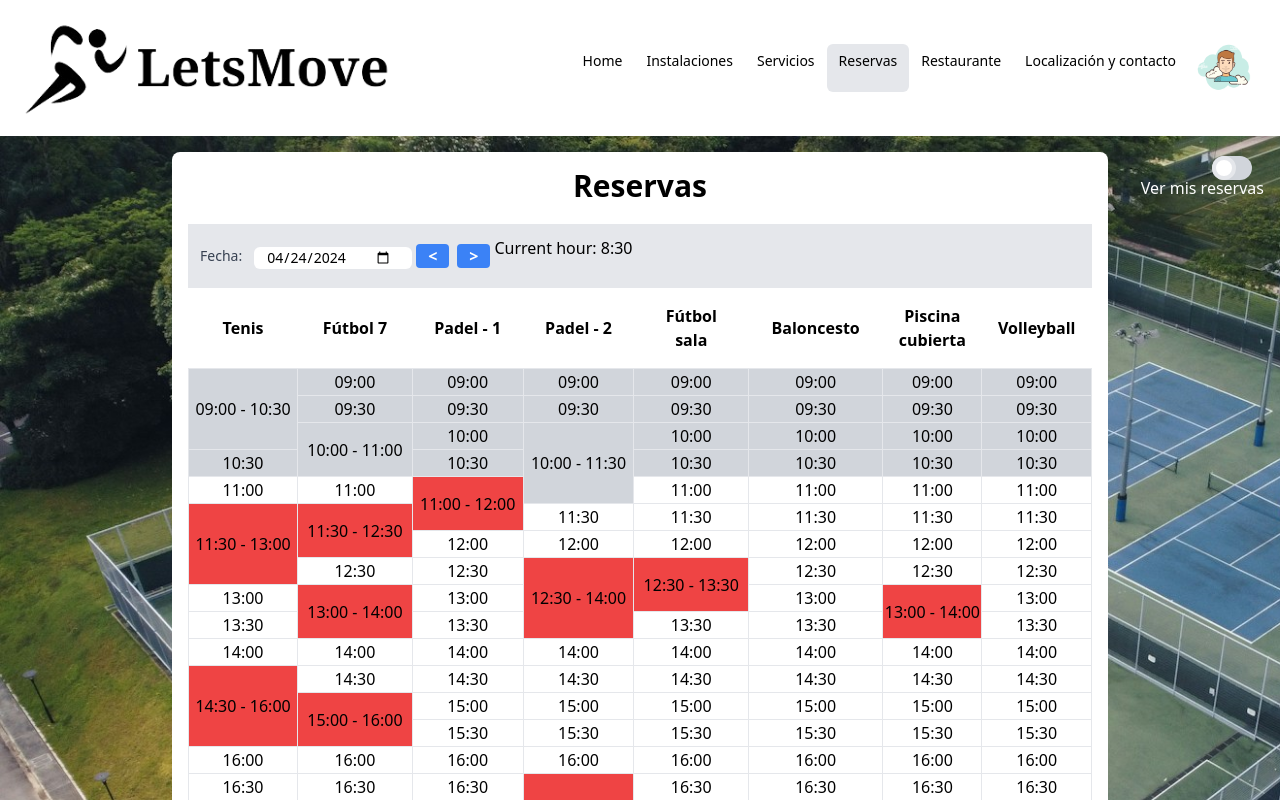
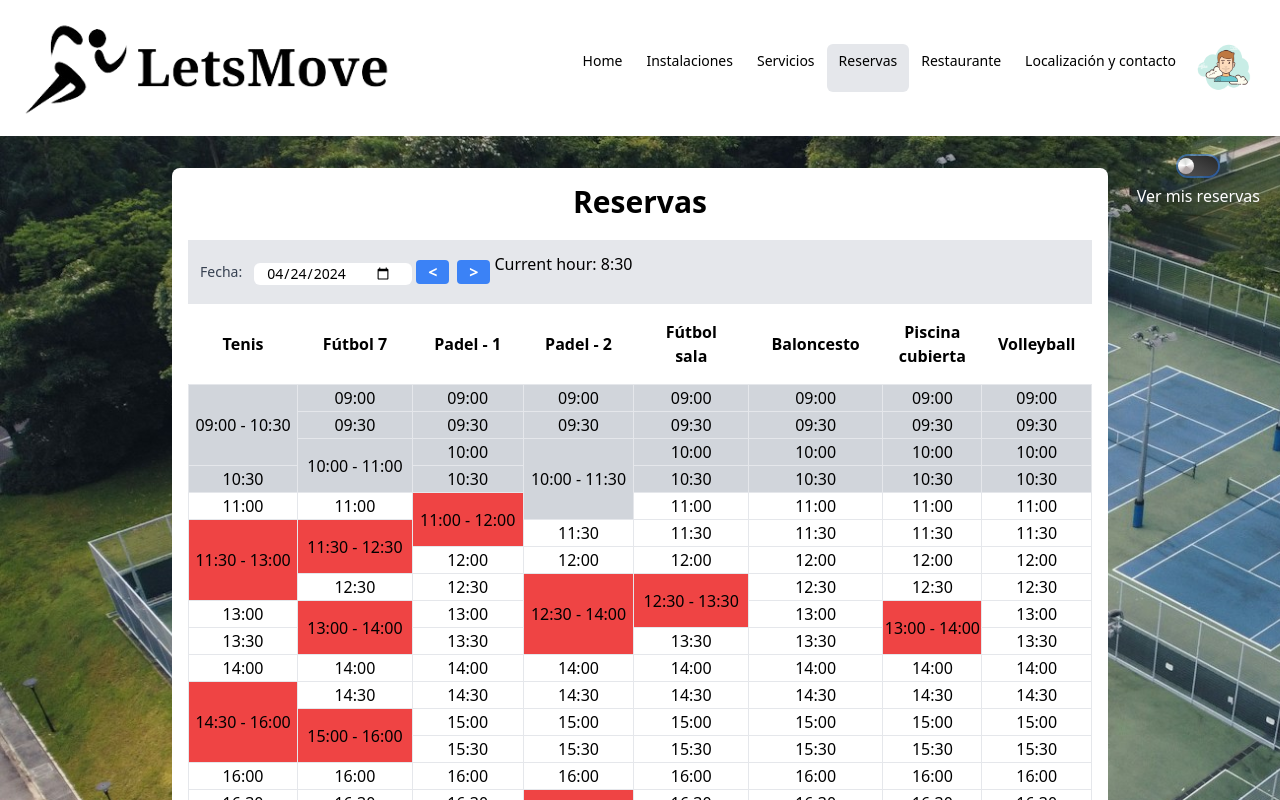
Before and after one commit to Ruben-Maalox/React-reservas-deportivas, a React (Vite) app: page /reservas in a window 1280 px wide. Shown: the top 800 px of the page. Built offline with nearby package versions, Linux system fonts and the light colour scheme; sample sign-in values are in the browser's storage.

Commit message:
feat: update toggle

```diff
--- a/src/components/OwnReservations.tsx
+++ b/src/components/OwnReservations.tsx
@@ -49,7 +49,7 @@ export default function OwnReservations() {
 
   return (
     <>
-     <div className="w-full md:w-2/3 lg:w-3/4 mx-auto rounded-lg overflow-x-auto">
+     <div className="w-full md:w-2/3 lg:w-3/4 mx-auto rounded-lg overflow-x-auto ">
   <table className="min-w-full divide-y divide-gray-200">
         <thead className="bg-gray-50">
           <tr>
@@ -86,7 +86,7 @@ export default function OwnReservations() {
                   <td className="px-6 py-4 whitespace-nowrap text-center">{duracion}</td>
                   <td className="px-6 py-4 whitespace-nowrap text-center">{importe}€</td>
                   <td className="flex flex-row px-6 py-4 whitespace-nowrap text-center">
-                    <div className="flex pl-16">
+                    <div className="flex pl-4">
                       {differenceInHours > 12 &&
                         <img src="src/assets/icons/delete.svg" alt="Delete icon" className="w-10 h10 cursor-pointer" onClick={() => deleteReservation(id)} />
                       }
--- a/src/components/ReservationsTable.tsx
+++ b/src/components/ReservationsTable.tsx
@@ -168,7 +168,7 @@ export default function ReservationsTable() {
   return (
     <>
       {installations && (
-        <div className="w-full md:w-2/3 lg:w-3/4 mx-auto bg-white rounded-lg p-4">
+        <div className="w-full md:w-2/3 lg:w-3/4 mx-auto bg-white rounded-lg p-4 ">
           {showError && <ReservationsErrors />}
           <h1 className="font-bold text-center text-3xl mb-5">Reservas</h1>
           <div className="flex flex-col sm:flex-row bg-gray-200 items-center p-3">
--- a/src/pages/Reservas.tsx
+++ b/src/pages/Reservas.tsx
@@ -2,23 +2,43 @@ import { useState } from "react";
 import backgroundImage from "../assets/images/fondo-reservas.jpg";
 import ReservationsTable from "../components/ReservationsTable";
 import OwnReservations from "../components/OwnReservations";
-import "./Reservas.css"
+import "./Reservas.css";
 
 export default function Reservas() {
-  const [showOwnReservations, setShowOwnReservations] = useState<boolean>(false);
+  const [showOwnReservations, setShowOwnReservations] =
+    useState<boolean>(false);
 
   const handleCheckboxChange = (event: React.ChangeEvent<HTMLInputElement>) => {
     setShowOwnReservations(event.target.checked);
   };
   return (
     <>
-      <main style={{ backgroundImage: `url(${backgroundImage})` }} className="relative flex min-h-screen flex-col items-center p-4 bg-gray-100 text-black bg-no-repeat bg-cover">
-        <div className="absolute top-5 right-5 inline-block w-10 mr-2 align-middle select-none transition duration-500 ease-in">
+      <main
+        style={{ backgroundImage: `url(${backgroundImage})` }}
+        className="relative flex min-h-screen flex-col items-center p-4 bg-gray-100 text-black bg-no-repeat bg-cover pt-20 sm:pt-16 md:pt-8"
+      >
+        {/* <div className="absolute top-5 right-5 inline-block w-10 mr-2 align-middle select-none transition duration-500 ease-in ">
           <input type="checkbox" name="toggle" id="toggle" checked={showOwnReservations} onChange={handleCheckboxChange} className="toggle-checkbox absolute block w-6 h-6 rounded-full bg-white border-4 appearance-none cursor-pointer" />
           <label htmlFor="toggle" className="toggle-label block overflow-hidden h-6 rounded-full bg-gray-300 cursor-pointer"></label>
         </div>
-        <label htmlFor="toggle" className="text-white absolute top-10 right-4 text-gray-700 font-medium">
+        <label htmlFor="toggle" className="text-white absolute top-10 right-4 font-medium">
           {showOwnReservations ? "Ver todas las reservas" : "Ver mis reservas"}
+        </label> */}
+
+        <label className="absolute top-5 right-5 flex flex-col items-center cursor-pointer">
+          <input
+            type="checkbox"
+            id="toggle"
+            checked={showOwnReservations}
+            onChange={handleCheckboxChange}
+            className="sr-only peer"
+          />
+          <div className="group peer ring-2 bg-gradient-to-bl from-neutral-800 via-neutral-700 to-neutral-600 rounded-full outline-none duration-1000 after:duration-300 w-10 h-5 shadow-md peer-focus:outline-none after:content-[''] after:rounded-full after:absolute after:[background:#0D2B39] peer-checked:after:rotate-180 after:[background:conic-gradient(from_135deg,_#b2a9a9,_#b2a8a8,_#ffffff,_#d7dbd9_,_#ffffff,_#b2a8a8)] after:outline-none after:h-4 after:w-4 after:top-0.5 after:left-9.5 peer-checked:after:translate-x-6 peer-hover:after:scale-125"></div>
+          <span className="mt-2 text-md text-white">
+            {showOwnReservations
+              ? "Ver todas las reservas"
+              : "Ver mis reservas"}
+          </span>
         </label>
 
         {showOwnReservations ? <OwnReservations /> : <ReservationsTable />}
```
